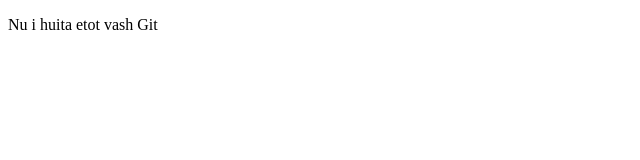
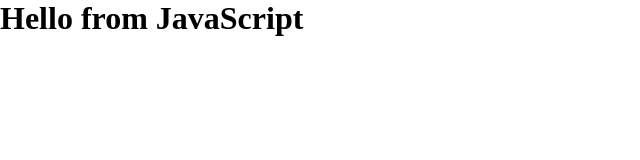
Before and after one commit to Adelliks/git-course, a plain HTML site: page index.html in a window 1280 px wide. Shown: the whole page, without its empty margins (0-640 px from the left). Drawn offline with Linux system fonts and the light colour scheme.

```diff
--- a/index.html
+++ b/index.html
@@ -5,6 +5,12 @@
     <meta http-equiv="X-UA-Compatible" content="IE=edge">
     <meta name="viewport" content="width=device-width, initial-scale=1.0">
     <title>Git course</title>
+    <style>
+        * {
+            padding: 0;
+            margin: 0;
+        }
+    </style>
 </head>
 <body>
     <p>Nu i huita etot vash Git</p>
--- a/script.js
+++ b/script.js
@@ -0,0 +1 @@
+document.body.innerHTML = '<h1>Hello from JavaScript</h1>'
```
Also changed, not shown: 1 other file.
